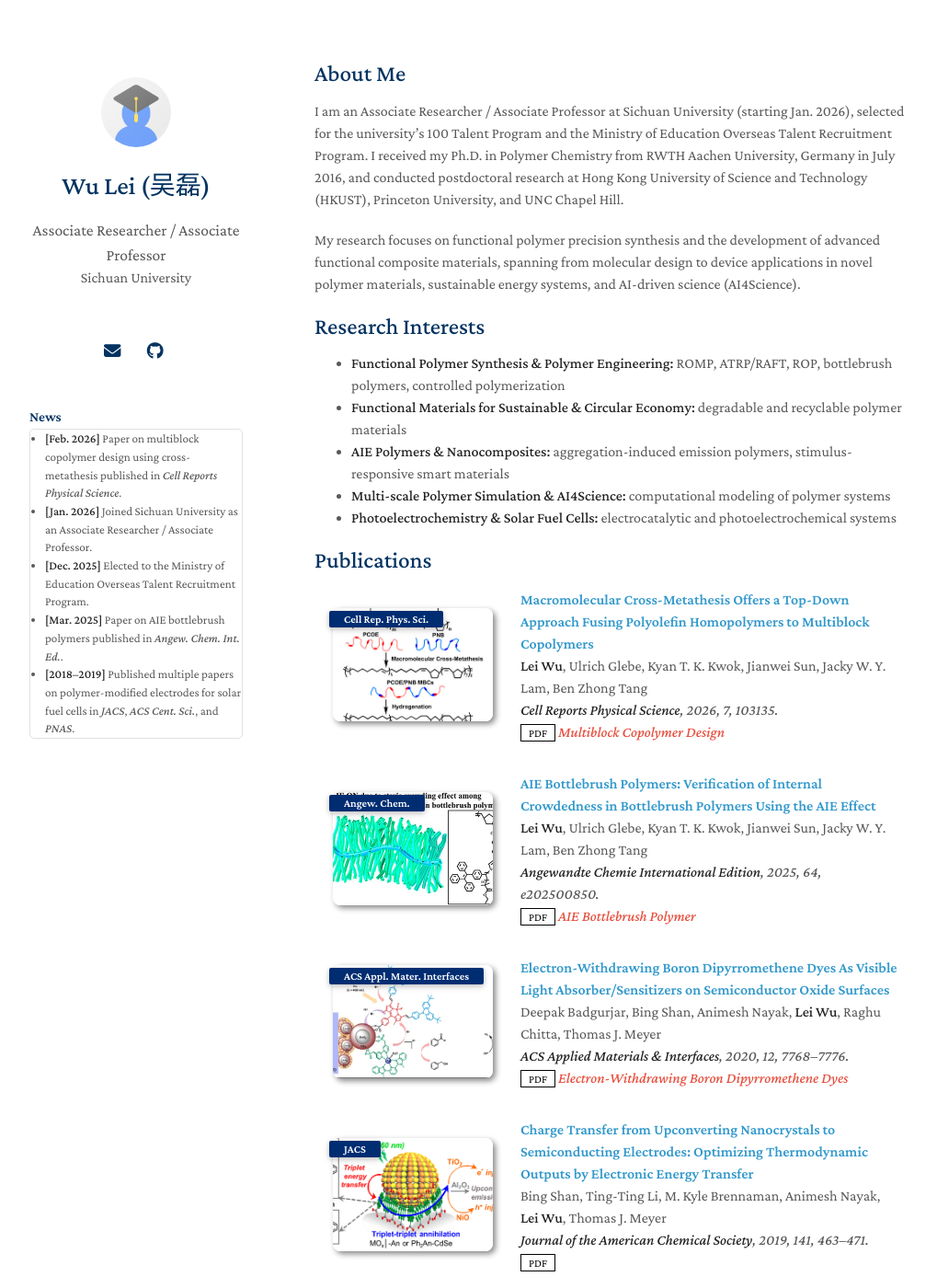
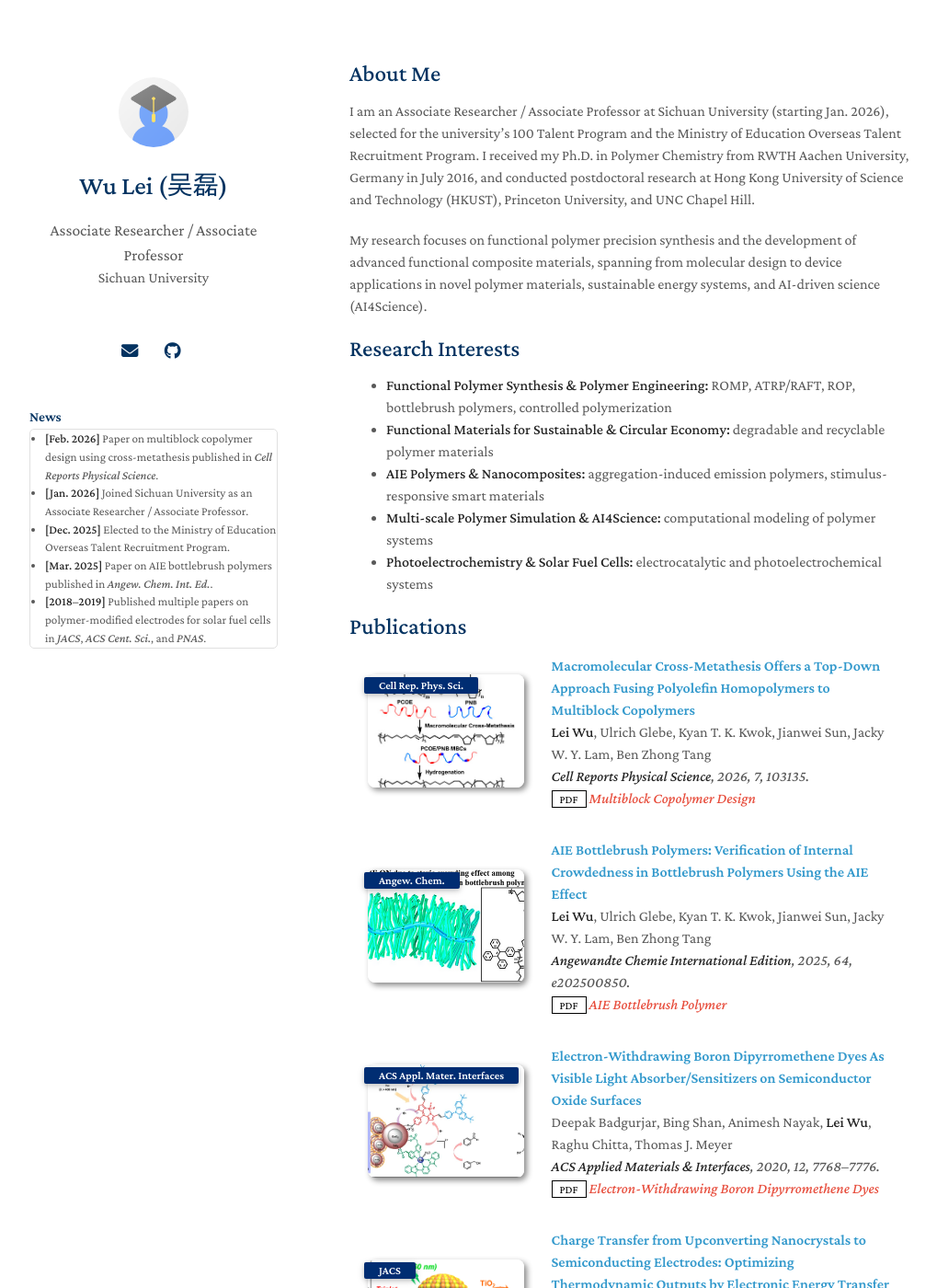
Before and after one commit to leiwuhoohoo/leiwu_polymer_research, a Jekyll site: the page built from index.md, in a window 1280 px wide and 1400 px high. Shown: the whole window at 92% size, without its empty margins (128-1147 px from the left). Built offline with Jekyll 4.4.1, drawn with Linux system fonts in a browser that asks for light colours; a style sheet for code colours, icons or effects is not loaded; our own code applies the rules of GitHub Pages for plain Markdown files.

Commit message:
Widen left sidebar from 232px to 270px, keep scrollable overflow

```diff
--- a/_sass/minimal-light.scss
+++ b/_sass/minimal-light.scss
@@ -356,7 +356,7 @@ img {
 }
 
 header {
-  width:232px;
+  width:270px;
   float:left;
   position:fixed;
   -webkit-font-smoothing:subpixel-antialiased;
@@ -436,7 +436,7 @@ header ul a strong {
 }
 
 section {
-  width:650px;
+  width:612px;
   float:right;
   padding-top:4.0em;
   padding-bottom:50px;
@@ -454,7 +454,7 @@ hr {
 }
 
 footer {
-  width:232px;
+  width:270px;
   float:left;
   position:fixed;
   bottom:30px;
```
